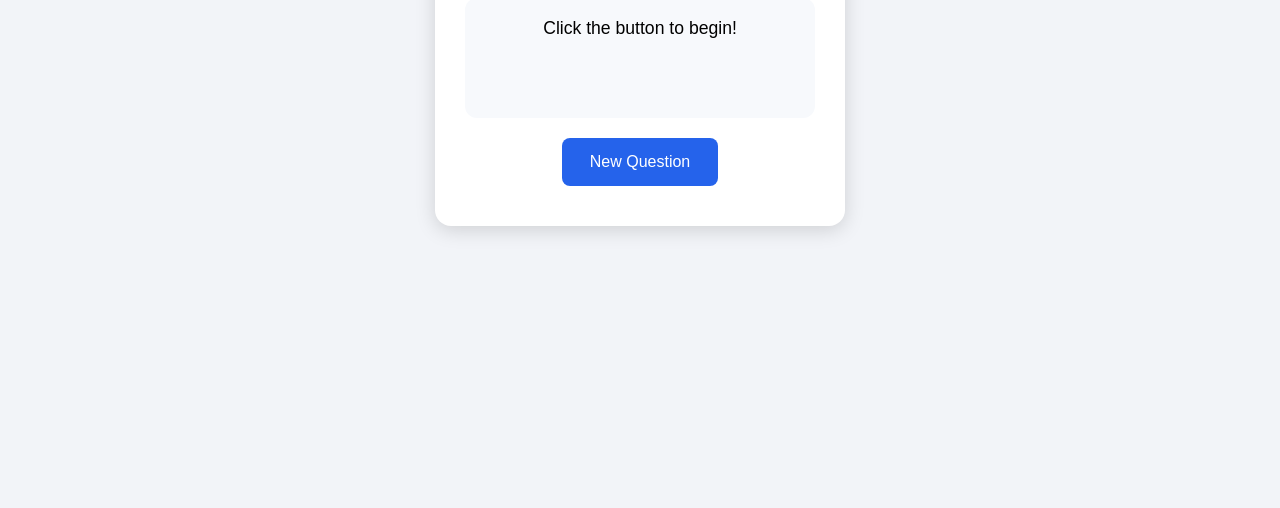
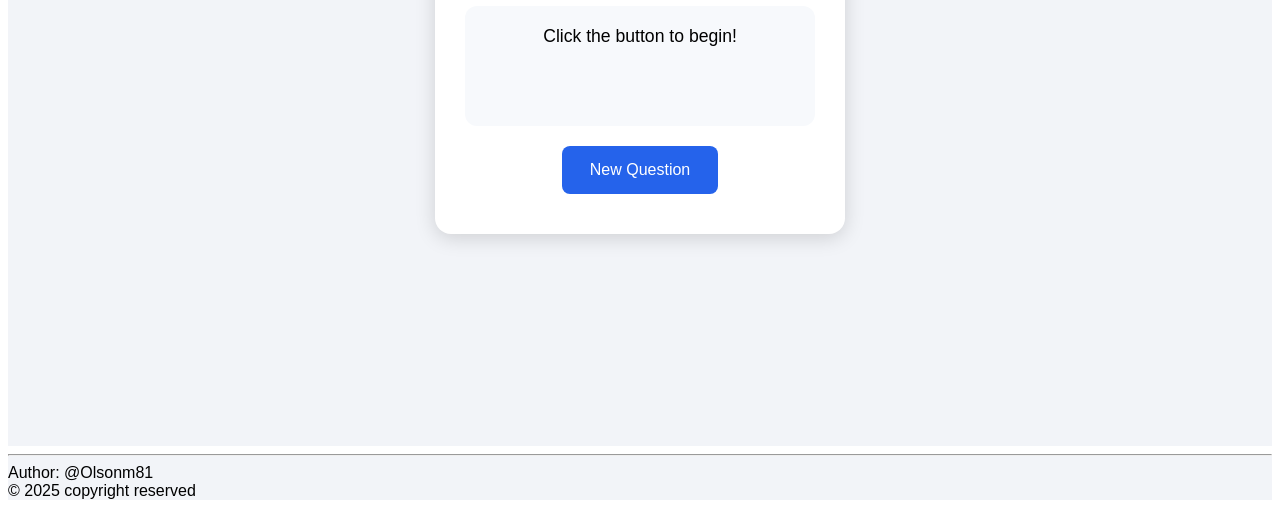
Before and after one commit to Olsonm81/ConversationStarter, a plain HTML site: page index.html in a window 1280 px wide. Shown: the part 362-870 px from the top of the page. Before the commit the page ends 800 px from the top, so only its background shows below. Drawn offline with Linux system fonts and the light colour scheme.

Commit message:
adding copyright

```diff
--- a/index.html
+++ b/index.html
@@ -4,15 +4,23 @@
     <meta charset="UTF-8" />
     <meta name="viewport" content="width=device-width, initial-scale=1.0" />
     <title>Conversation Starter</title>
-    <link rel="stylesheet" href="styles.css" />
+    <link rel="stylesheet" href="style.css" />
 </head>
 <body>
-    <div class="container">
-        <h1>💬 Conversation Starter</h1>
-        <div id="promptBox" class="prompt-box">Click the button to begin!</div>
-        <button id="newBtn">New Question</button>
+    <div id="body-page">
+        <div class="container">
+            <h1>💬 Conversation Starter</h1>
+            <div id="promptBox" class="prompt-box">Click the button to begin!</div>
+            <button id="newBtn">New Question</button>
+        </div>
     </div>
+<script src="script.js"></script>
+</body>
+<footer>
+    <hr>
+    Author: @Olsonm81
+    <br>
+    &copy; 2025 copyright reserved
+</footer>
 
-    <script src="script.js"></script>
-</body>
 </html>
--- a/styles.css
+++ b/style.css
@@ -1,4 +1,12 @@
-body {
+footer {
+    background: #f2f4f8;
+    margin: 0;
+    font-family: Arial, sans-serif;
+    justify-content: center;
+    align-items: center;
+}
+
+#body-page {
     margin: 0;
     font-family: Arial, sans-serif;
     display: flex;
```
